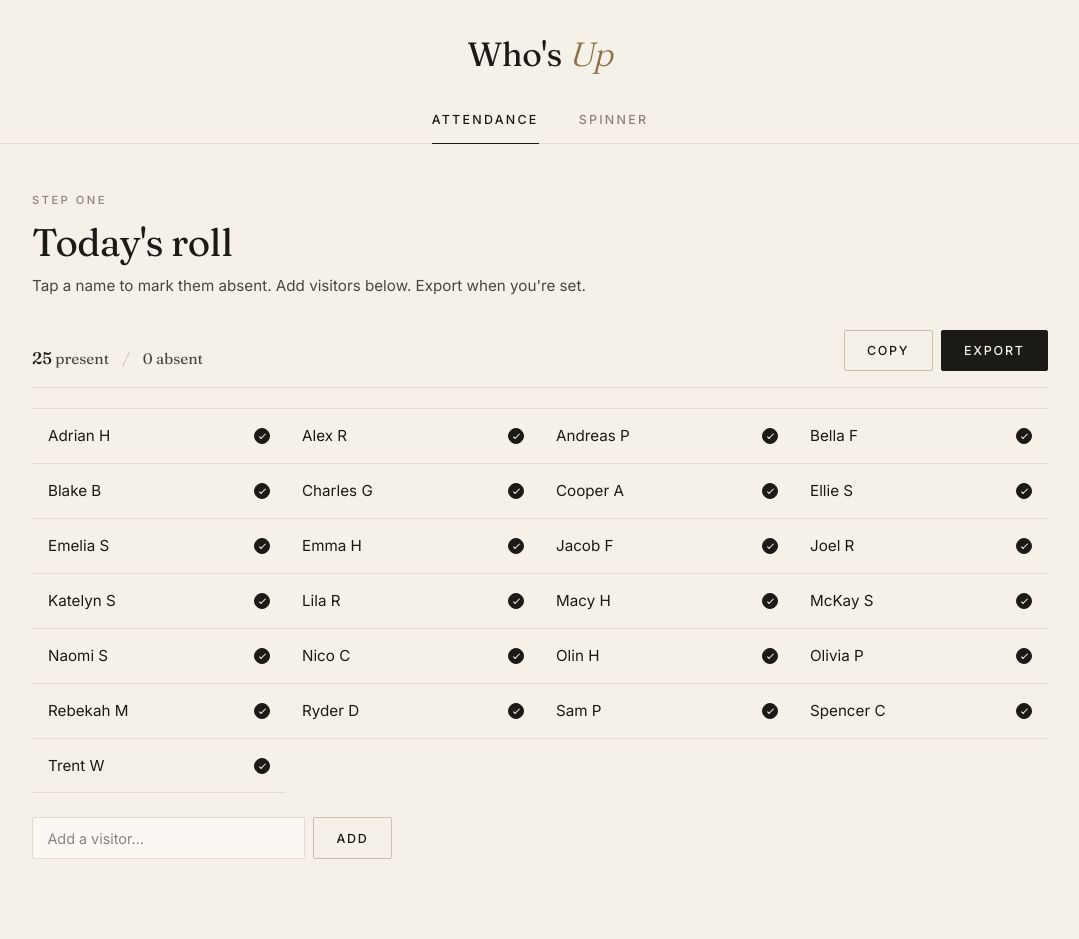
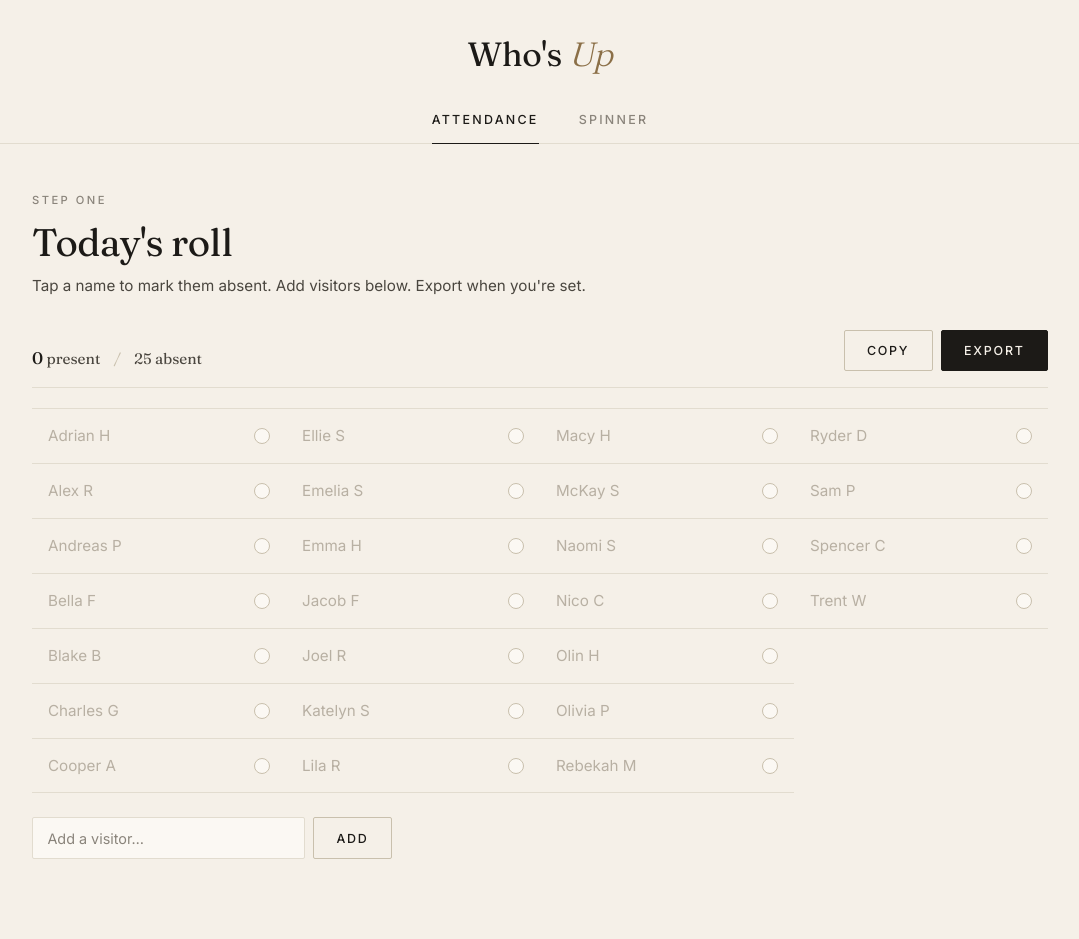
Before and after one commit to davehedengren/class-questions-app, a Flask app: page / in a window 1280 px wide. Shown: the whole page, without its empty margins (100-1179 px from the left). Run offline with Flask 3, Linux system fonts and the light colour scheme.

Commit message:
Default to no one selected, flow roster top-to-bottom
Roster now starts with everyone marked absent — the teacher taps to
mark students present rather than untapping absentees. Names lay out
top-to-bottom then left-to-right via CSS columns, and the list stays
alphabetical when visitors are added. Strikethrough on absent names
removed since the all-absent default state would have made the whole
roster look struck out.

Co-Authored-By: Claude Opus 4.7 (1M context) <noreply@anthropic.com>

```diff
--- a/templates/index.html
+++ b/templates/index.html
@@ -169,9 +169,8 @@
         .roster-actions { display: flex; gap: 0.5rem; }
 
         .roster-grid {
-            display: grid;
-            grid-template-columns: repeat(auto-fill, minmax(220px, 1fr));
-            gap: 0;
+            column-width: 220px;
+            column-gap: 0;
             border-top: 1px solid var(--border);
         }
         .roster-row {
@@ -183,6 +182,7 @@
             cursor: pointer;
             transition: background 0.15s ease;
             user-select: none;
+            break-inside: avoid;
         }
         .roster-row:hover { background: var(--surface); }
         .roster-name {
@@ -193,9 +193,6 @@
         }
         .roster-row.absent .roster-name {
             color: var(--absent);
-            text-decoration: line-through;
-            text-decoration-thickness: 1px;
-            text-decoration-color: var(--border-strong);
         }
         .check {
             width: 1rem;
@@ -547,8 +544,8 @@
             'Olin H', 'Olivia P', 'Rebekah M', 'Ryder D', 'Sam P', 'Spencer C', 'Trent W'
         ];
 
-        let allStudents = [...DEFAULT_STUDENTS];
-        let absentSet = new Set();
+        let allStudents = [...DEFAULT_STUDENTS].sort((a, b) => a.localeCompare(b));
+        let absentSet = new Set(allStudents);
         let pickedSet = new Set();
         let pickedOrder = [];
         let isSpinning = false;
@@ -608,6 +605,7 @@
             const name = input.value.trim();
             if (name && !allStudents.includes(name)) {
                 allStudents.push(name);
+                allStudents.sort((a, b) => a.localeCompare(b));
                 input.value = '';
                 renderRoster();
                 updatePickedMeta();
```
